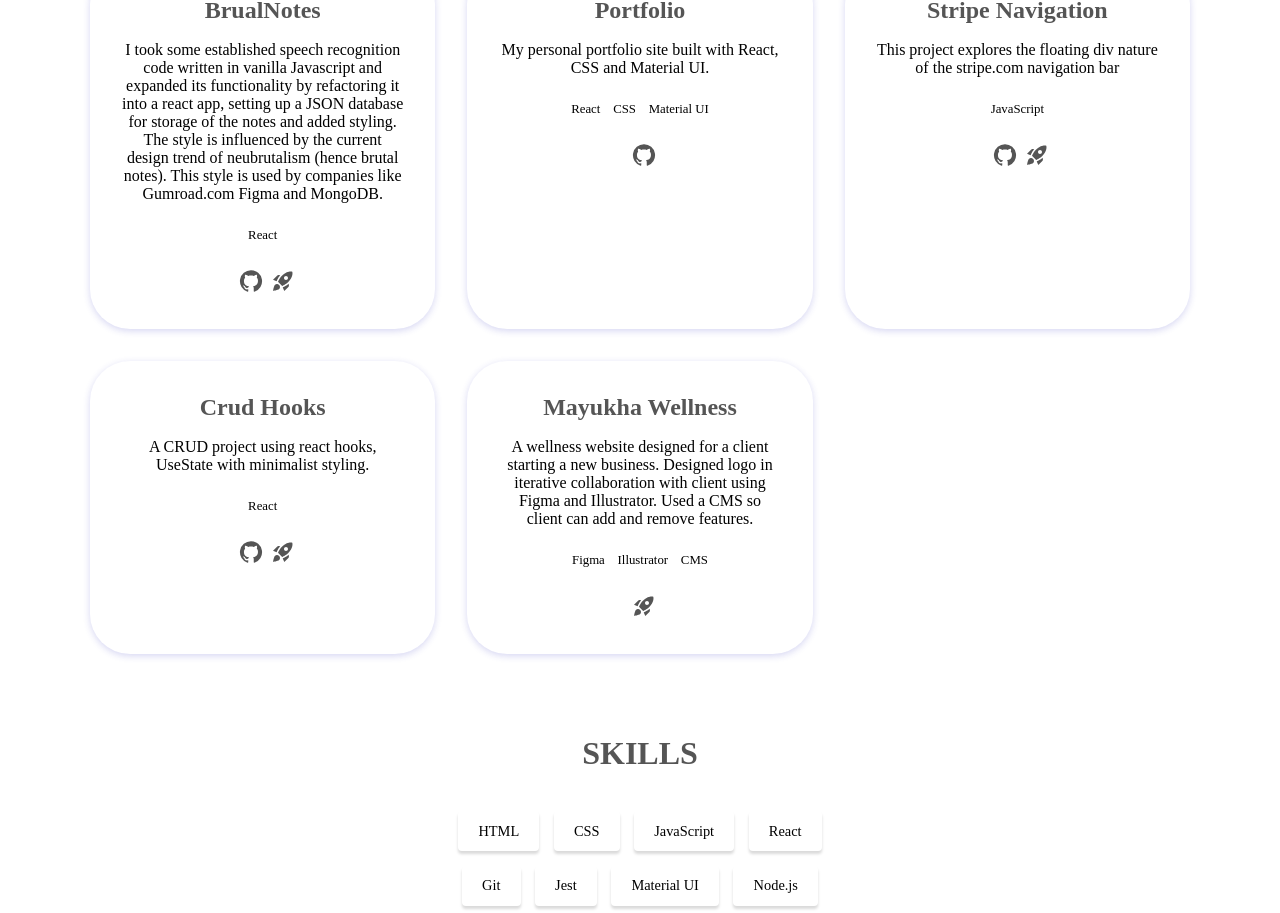
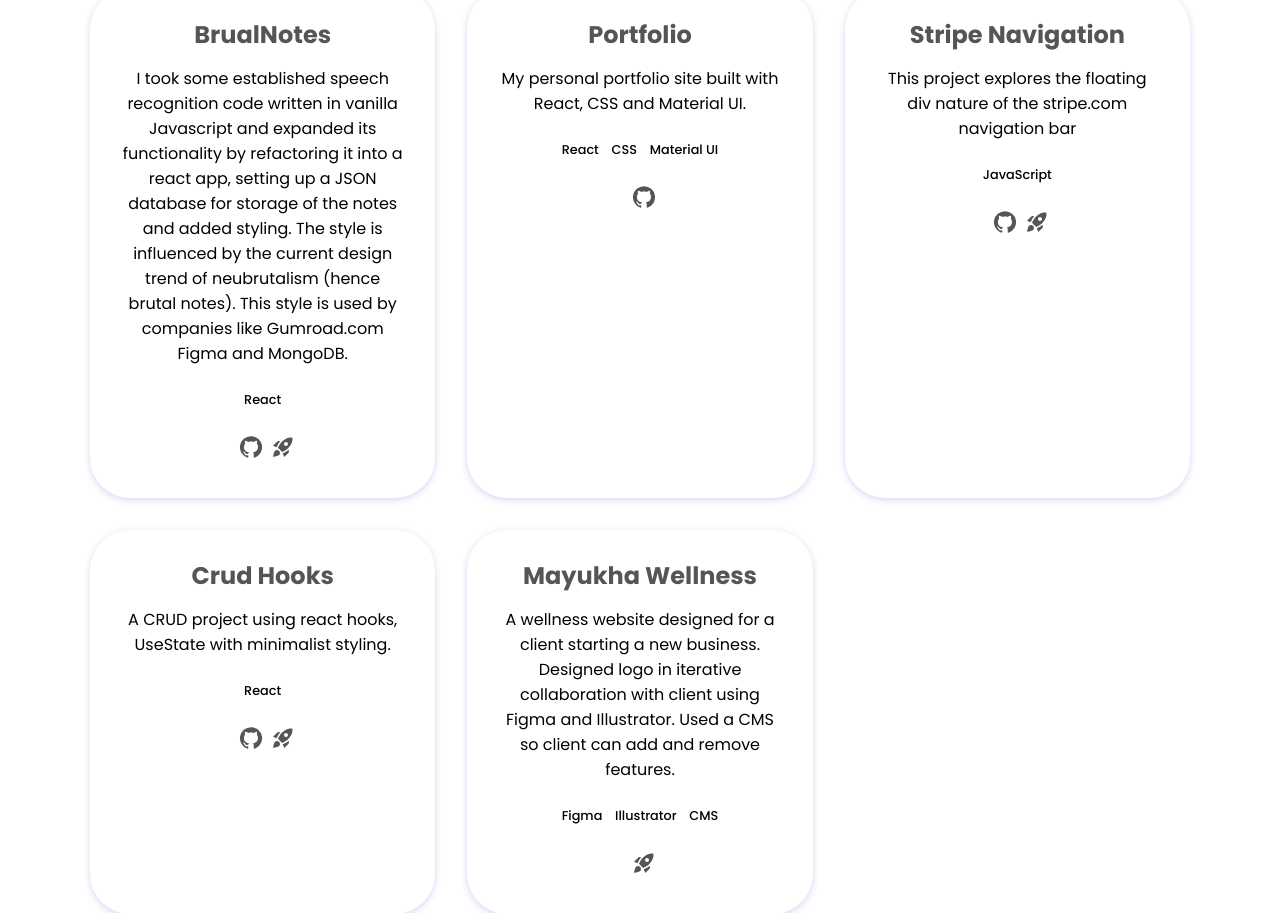
Before and after one commit to klp1130/portfolio2, a React (Create React App) app: page / in a window 1280 px wide. Shown: the part 691-1604 px from the top of the page. Built offline with nearby package versions, Linux system fonts and the light colour scheme.

Commit message:
buttons shadow

```diff
--- a/public/index.html
+++ b/public/index.html
@@ -7,10 +7,14 @@
       name="description"
       content="Portfolio"
     />
-    <link rel="preconnect" href="https://fonts.googleapis.com">
-    <link rel="preconnect" href="https://fonts.gstatic.com" crossorigin>
-    <link href="https://fonts.googleapis.com/css2?family=Poppins:wght@400;500;700&display=swap" rel="stylesheet">
-    <title>Keenan Lee-Peters</title>
+    <link rel="stylesheet"
+          href="https://fonts.googleapis.com/css2?family=Poppins:wght@400;500;700&display=swap">
+    <style>
+      body {
+        font-family: 'Poppins', sarif;
+      }
+    </style>
+          <title>Keenan Lee-Peters</title>
   </head>
   <body>
     <noscript>You need to enable JavaScript to run this app.</noscript>
--- a/src/App.css
+++ b/src/App.css
@@ -20,9 +20,10 @@
 }
 
 .link {
-    color: var(--green);
+    color: var(--slate);
     padding: 0 0 0.3em 0;
     position: relative;
+    font-style: normal;
 }
 
 .header {
@@ -53,14 +54,14 @@
 
 
 .link {
-    color: var(--green);
+    color: var((--green));
     padding: 0 0 0.3em 0;
     position: relative;
 }
 
 
 .link:hover {
-    color: var(--green);
+    color: var(--mediumgreen);
 }
 
 
@@ -133,9 +134,9 @@
 
 .btn--plain {
     text-transform: initial;
+    border-radius: 4px;
     background-color: #ffffff;
-    box-shadow: rgba(0, 0, 0, 0.15) 0px 3px 3px 0px;
-    border: 0;
+    box-shadow: rgba(50, 50, 192, 0.2) 0px 2px 7px 0px;
 }
 
 .btn--plain:hover {
--- a/src/components/Skills/Skills.css
+++ b/src/components/Skills/Skills.css
@@ -5,6 +5,7 @@
     display: flex;
     flex-wrap: wrap;
     justify-content: center;
+
 }
 
 .skills__list-item {
```
